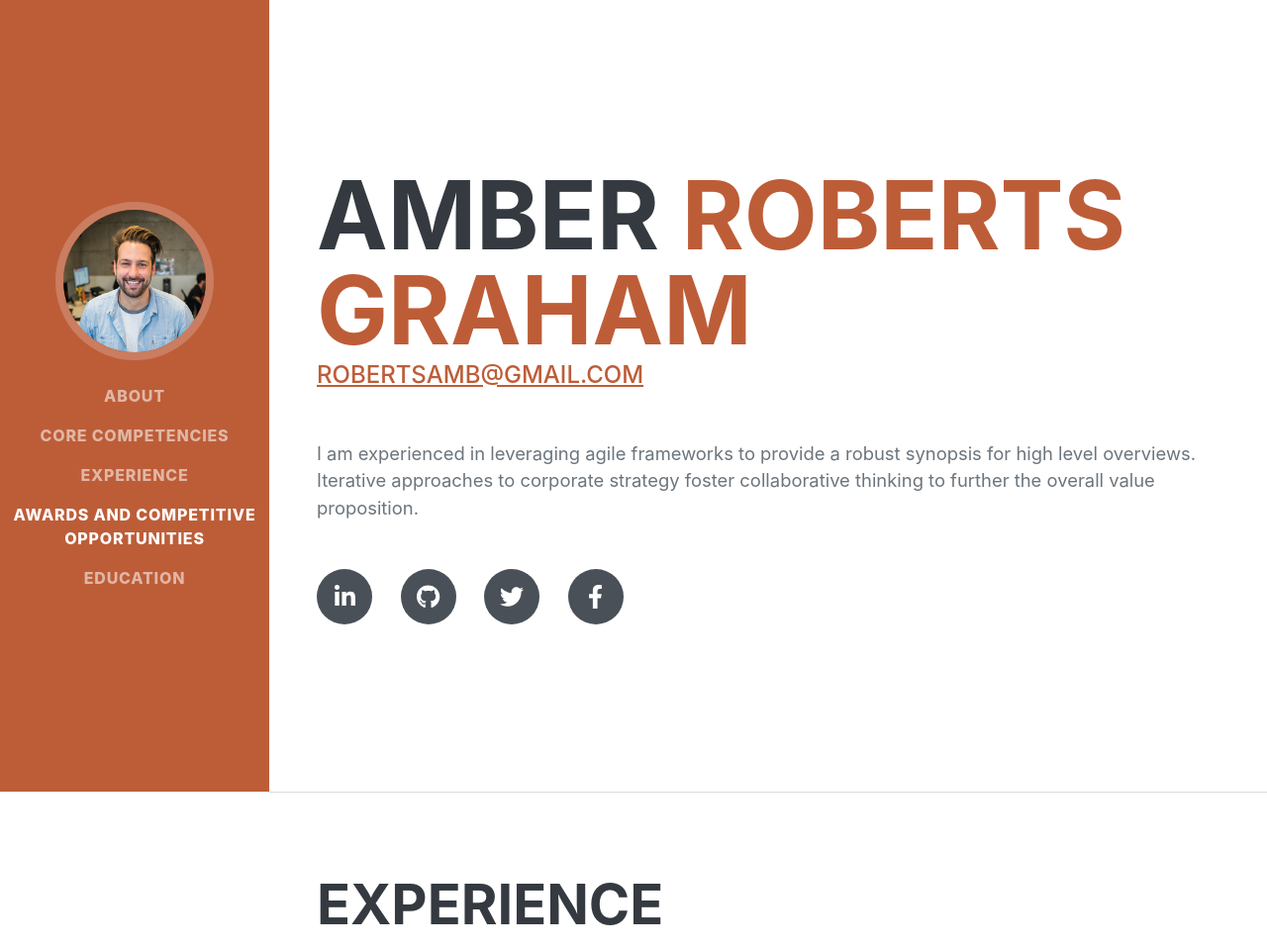
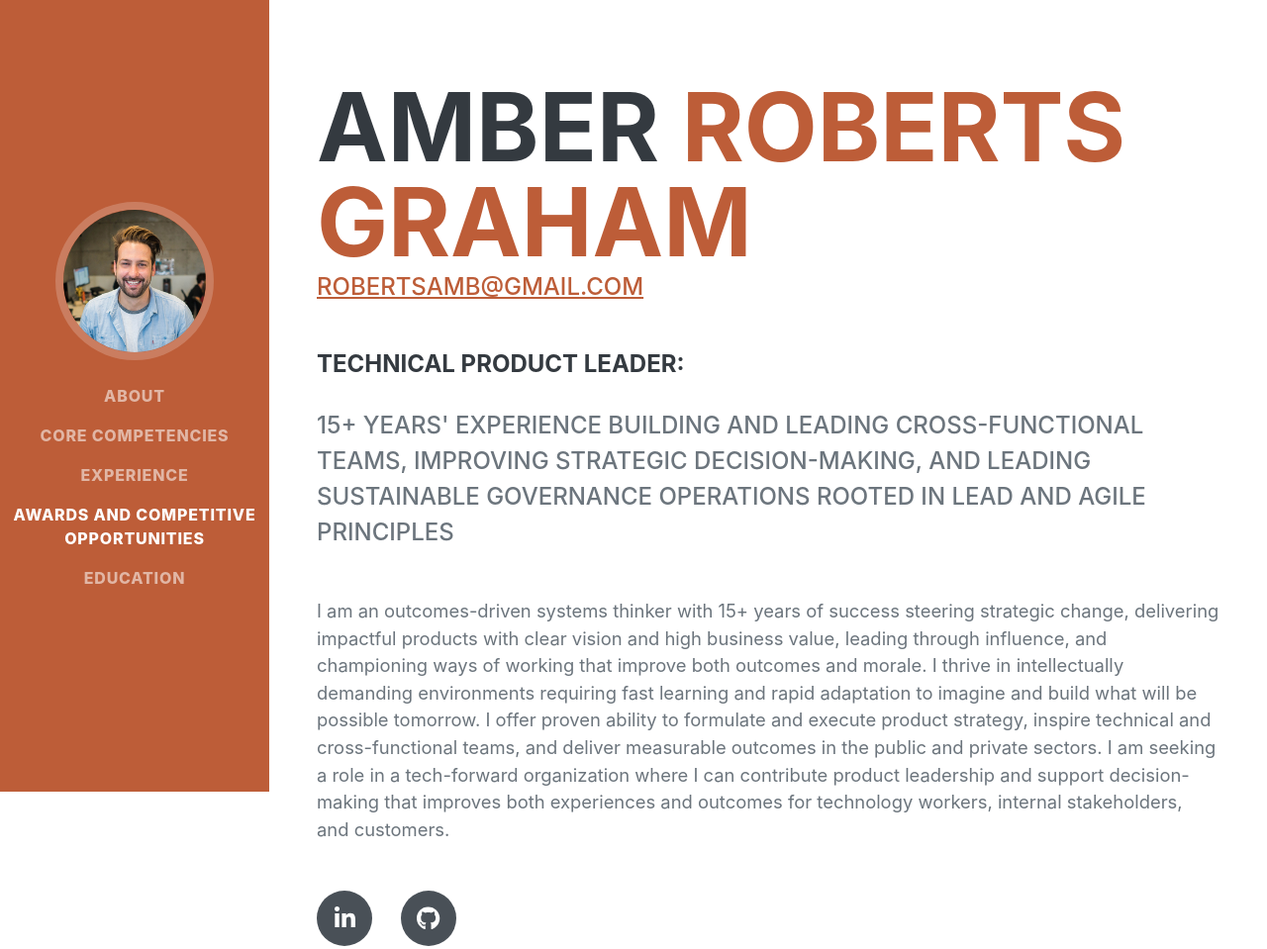
Before and after one commit to amberts/cloud-resume-challenge-aws-frontend, a plain HTML site: page index.html in a window 1280 px wide. Shown: the top 959 px of the page at 99% size. Drawn offline with nearby package versions, Linux system fonts and the light colour scheme; a web font is replaced by a local one.

Commit message:
Customised About section

```diff
--- a/index.html
+++ b/index.html
@@ -47,12 +47,24 @@
 <!--                        3542 Berry Street · Cheyenne Wells, CO 80810 · (317) 585-8468 ·     -->
                         <a href="mailto:robertsamb@gmail.com">robertsamb@gmail.com</a>
                     </div>
-                    <p class="lead mb-5">I am experienced in leveraging agile frameworks to provide a robust synopsis for high level overviews. Iterative approaches to corporate strategy foster collaborative thinking to further the overall value proposition.</p>
+                    <h1 class="subheading mb-2">
+                        <strong>Technical Product Leader:</strong> <br>
+                            <br>
+                    </h1>
+                    <div class="subheading mb-5">
+                        15+ years' experience building and leading cross-functional teams, improving strategic decision-making, and leading sustainable governance operations rooted in Lead and Agile principles
+                    </div>
+                    <p class="lead mb-5">I am an outcomes-driven systems thinker with 15+ years of success steering strategic change, delivering impactful products with clear vision and high business value, leading through influence, and championing ways of working that improve both outcomes and morale.
+<!--                        I bring experience across public and private sectors, ranging from startups to a global Fortune-100 corporation.    -->
+                            I thrive in intellectually demanding environments requiring fast learning and rapid adaptation to imagine and build what will be possible tomorrow.
+                            I offer proven ability to formulate and execute product strategy, inspire technical and cross-functional teams, and deliver measurable outcomes in the public and private sectors.
+                            I am seeking a role in a tech-forward organization where I can contribute product leadership and support decision-making that improves both experiences and outcomes for technology workers, internal stakeholders, and customers.
+                        </p>
                     <div class="social-icons">
-                        <a class="social-icon" href="#!"><i class="fab fa-linkedin-in"></i></a>
-                        <a class="social-icon" href="#!"><i class="fab fa-github"></i></a>
-                        <a class="social-icon" href="#!"><i class="fab fa-twitter"></i></a>
-                        <a class="social-icon" href="#!"><i class="fab fa-facebook-f"></i></a>
+                        <a class="social-icon" href="https://www.linkedin.com/in/amber-roberts-graham/"><i class="fab fa-linkedin-in"></i></a>
+                        <a class="social-icon" href="https://www.github.com/amberts/"><i class="fab fa-github"></i></a>
+<!--                        <a class="social-icon" href="#!"><i class="fab fa-twitter"></i></a>     -->
+<!--                        <a class="social-icon" href="#!"><i class="fab fa-facebook-f"></i></a>     -->
                     </div>
                 </div>
             </section>
@@ -67,8 +79,8 @@
                             <div class="subheading mb-3">Intelitec Solutions</div>
                             <p>Bring to the table win-win survival strategies to ensure proactive domination. At the end of the day, going forward, a new normal that has evolved from generation X is on the runway heading towards a streamlined cloud solution. User generated content in real-time will have multiple touchpoints for offshoring.</p>
                         </div>
-                        <div class="flex-shrink-0"><span class="text-primary">March 2013 - Present</span></div>
-                    </div>
+                    <div class="flex-shrink-0"><span class="text-primary">March 2013 - Present</span></div>
+                </div>
                     <div class="d-flex flex-column flex-md-row justify-content-between mb-5">
                         <div class="flex-grow-1">
                             <h3 class="mb-0">Web Developer</h3>
```
